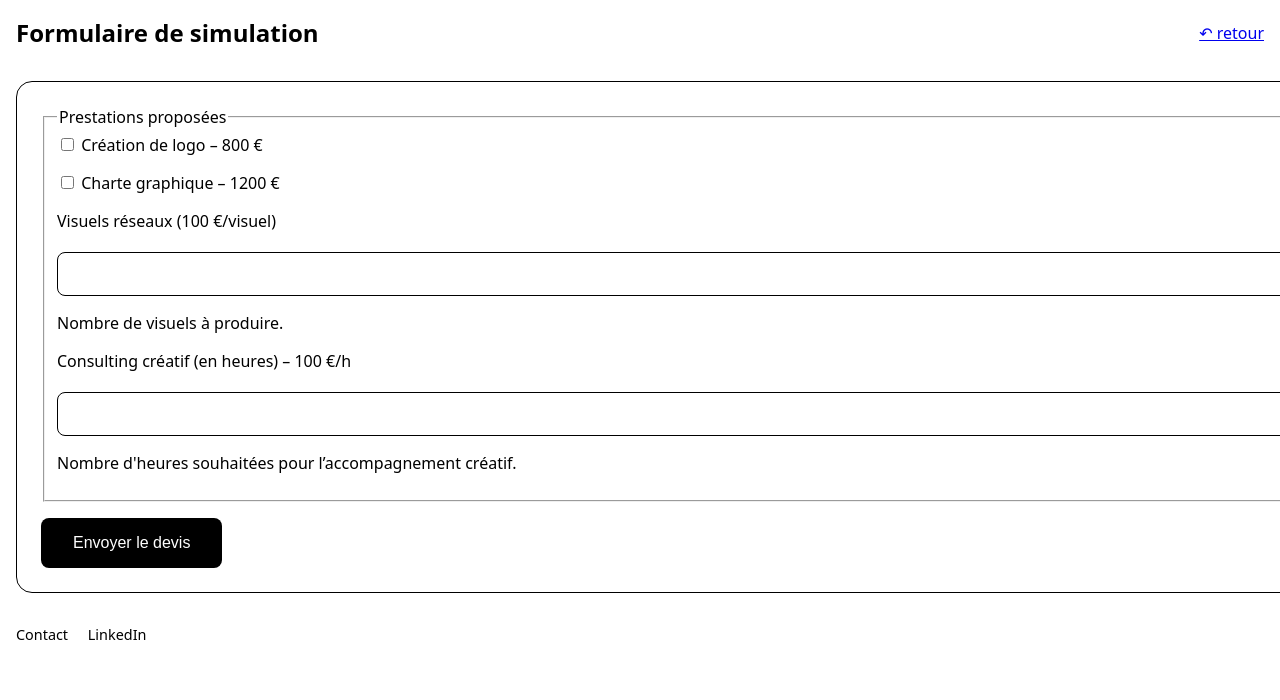
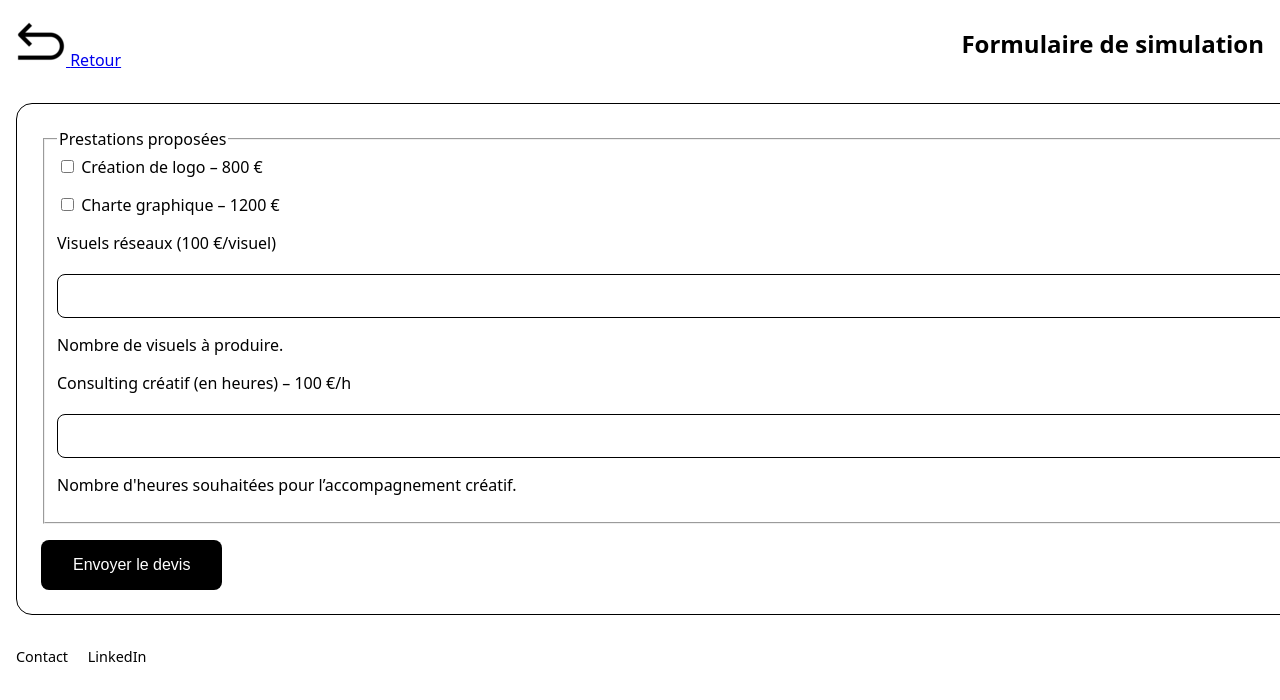
Before and after one commit to MariaPetersen/DAVIS, a website: page quote.html in a window 1280 px wide. Shown: the top 700 px of the page. Drawn offline with Linux system fonts and the light colour scheme.

Commit message:
FIX small things

```diff
--- a/quote.html
+++ b/quote.html
@@ -7,12 +7,15 @@
     <link rel="stylesheet" href="./css/quote.css" />
   </head>
   <body class="body">
-    <header class="header">
-      <div class="header-group">
-        <h1 class="title">Formulaire de simulation</h1>
-      </div>
-      <a href="#" class="link-retour">↶ retour</a>
-    </header>
+    <header class="header-return">
+      <nav class="top-nav" aria-label="Navigation principale">
+          <a href="portfolio.html" class="back-button" aria-label="Retour au portfolio">
+              <img src="./assets/en-arriere.png" alt="" class="back-arrow" aria-hidden="true">
+              <span>Retour</span>
+          </a>
+      </nav>
+      <h1 class="title">Formulaire de simulation</h1>
+  </header>
 
     <main class="main">
       <form id="simulateur-devis" class="form">
```
Also changed, not shown: portfolio.html (+1 -1 lines), projet1.html (+1 -1 lines).
